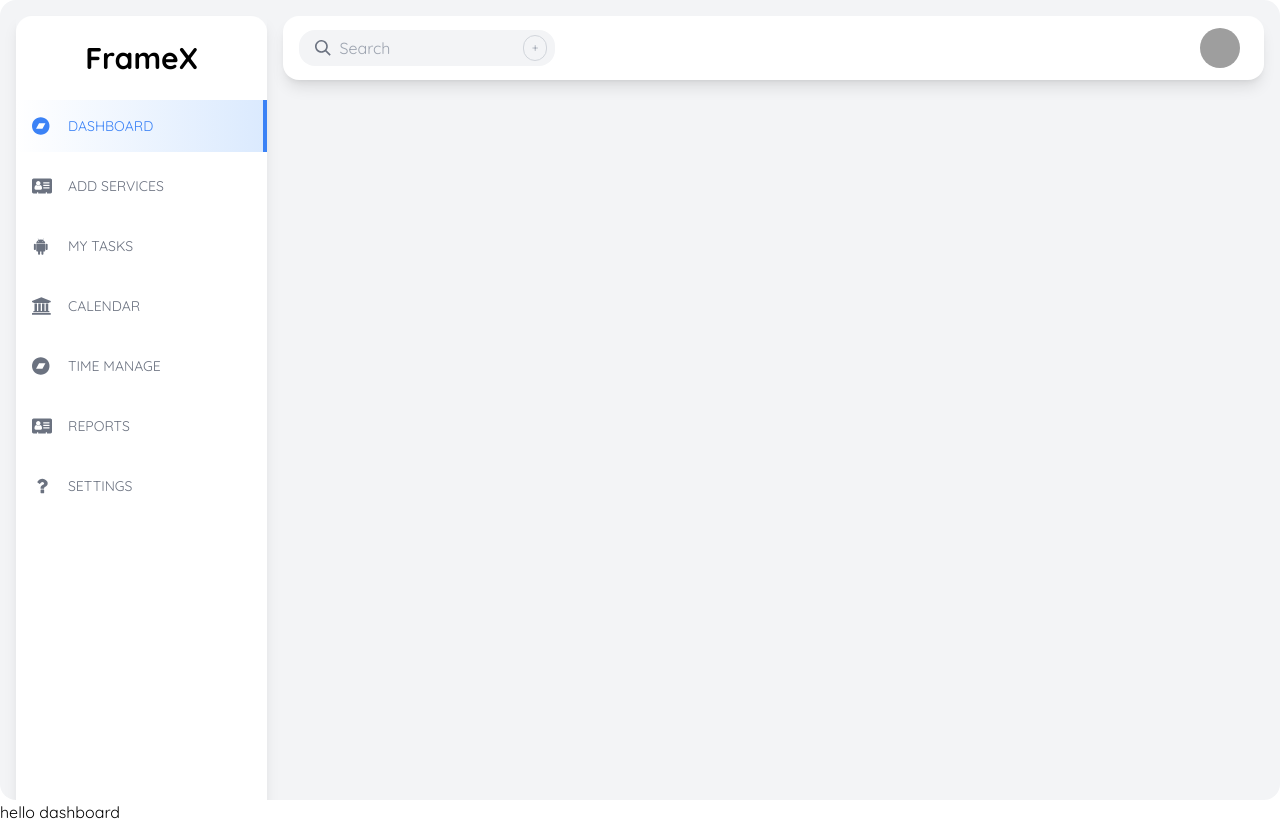
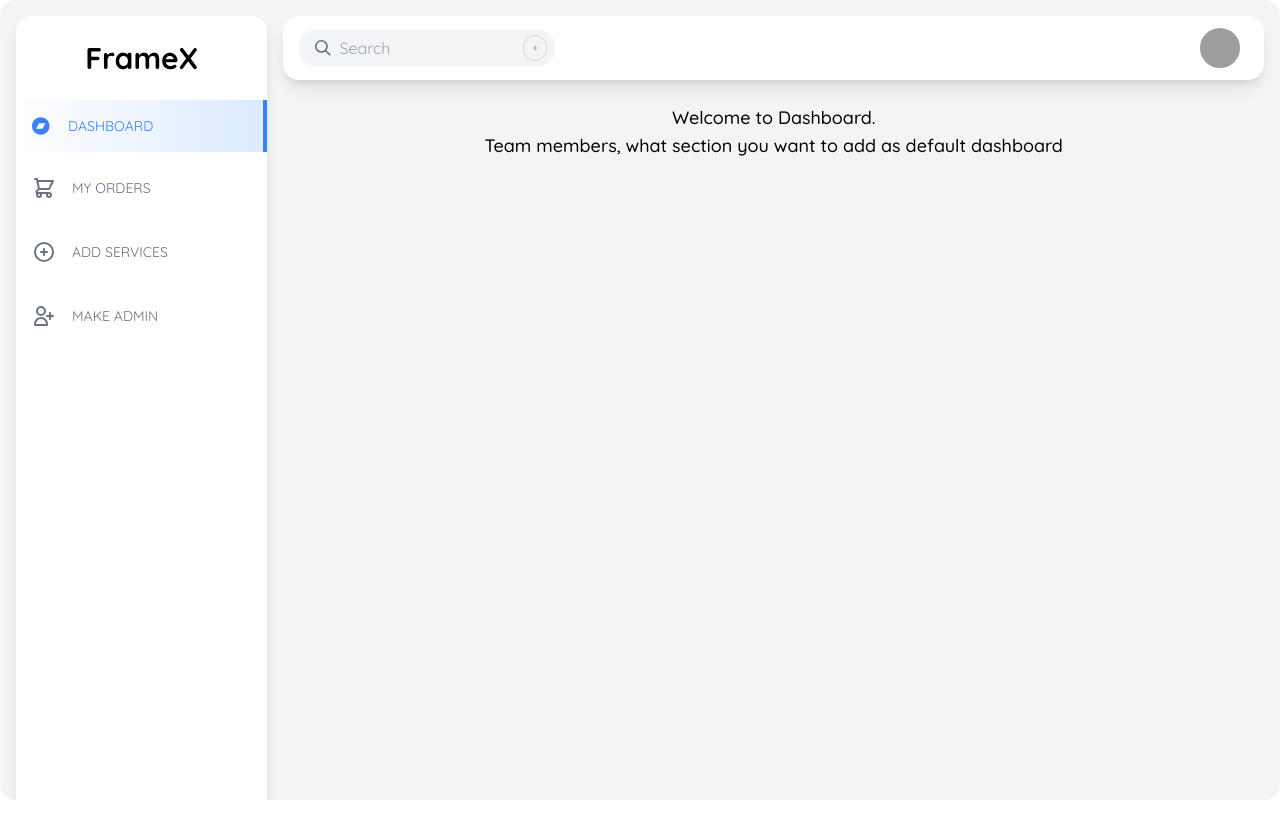
Before and after one commit to muhammadhafijur/framex-io, a React (Create React App) app: page /dashboard in a window 1280 px wide. After the commit the page ends 800 px from the top, so only its background shows below. Built offline with nearby package versions, Linux system fonts and the light colour scheme; grey boxes are pictures that could not be loaded.

Commit message:
nested dashboard implemented

```diff
--- a/src/App.tsx
+++ b/src/App.tsx
@@ -3,6 +3,9 @@ import { BrowserRouter, Route, Routes } from "react-router-dom";
 import "./App.css";
 import AddServices from "./Pages/Dashboard/AddServices/AddServices";
 import Dashboard from "./Pages/Dashboard/Dashboard/Dashboard";
+import DefaultDashboard from "./Pages/Dashboard/Dashboard/DefaultDashboard";
+import MakeAdmin from "./Pages/Dashboard/MakeAdmin/MakeAdmin";
+import MyOrders from "./Pages/Dashboard/MyOrders/MyOrders";
 import Details from "./Pages/Details/Details";
 import Home from "./Pages/Home/Home/Home";
 import Login from "./Pages/Login/Login/Login";
@@ -23,8 +26,13 @@ function App() {
           <Route path="/login" element={<Login />} />
           <Route path="/register" element={<Register />} />
           <Route path="/purchase/:id" element={<Purchase />} />
-          <Route path="/dashboard" element={<Dashboard />} />
-          <Route path="/dashboard/addservices" element={<AddServices />} />
+          <Route path="/dashboard" element={<Dashboard />} >
+
+            <Route index element={<DefaultDashboard />} />
+            <Route path="/dashboard/my-orders" element={<MyOrders />} />
+            <Route path="/dashboard/add-services" element={<AddServices />} />
+            <Route path="/dashboard/make-admin" element={<MakeAdmin />} />
+          </Route>
           <Route path="/details/:id" element={<Details />} />
           <Route path="*" element={<NotFound />} />
         </Routes>
--- a/src/Pages/Dashboard/Dashboard/Dashboard.tsx
+++ b/src/Pages/Dashboard/Dashboard/Dashboard.tsx
@@ -1,11 +1,11 @@
 import React from "react";
-import DashboardHome from "./../DashboardHome/DashboardHome";
+import DashboardHome from "../DashboardHome/DashboardHome";
 
 const Dashboard = () => {
   return (
     <div>
-      <DashboardHome></DashboardHome>
-      <h2>hello dashboard</h2>
+      <DashboardHome />
+
     </div>
   );
 };
--- /dev/null
+++ b/src/Pages/Dashboard/Dashboard/DefaultDashboard.tsx
@@ -0,0 +1,12 @@
+import React from 'react';
+
+const DefaultDashboard = () => {
+    return (
+        <div className="text-center font-medium text-lg">
+            <h2>Welcome to Dashboard.</h2>
+            <p>Team members, what section you want to add as default dashboard</p>
+        </div>
+    );
+};
+
+export default DefaultDashboard;
--- a/src/Pages/Dashboard/DashboardHome/DashboardHome.tsx
+++ b/src/Pages/Dashboard/DashboardHome/DashboardHome.tsx
@@ -1,5 +1,5 @@
 import React from "react";
-import { Link, NavLink } from "react-router-dom";
+import { Link, NavLink, Outlet } from "react-router-dom";
 
 const DashboardHome = () => {
     return (
@@ -33,118 +33,47 @@ const DashboardHome = () => {
                                         </span>
                                         <span className="mx-4 text-sm font-normal">Dashboard</span>
                                     </Link>
+
                                     <Link
-                    to="/dashboard/addservices"
+                                        to="/dashboard/my-orders"
+                                        className="w-full font-thin uppercase text-gray-500 dark:text-gray-200 flex items-center p-4 my-2 transition-colors duration-200 justify-start hover:text-blue-500"
+
+                                    >
+                                        <span className="text-left">
+                                            <svg xmlns="http://www.w3.org/2000/svg" className="h-6 w-6" fill="none" viewBox="0 0 24 24" stroke="currentColor">
+                                                <path stroke-linecap="round" stroke-linejoin="round" stroke-width="2" d="M3 3h2l.4 2M7 13h10l4-8H5.4M7 13L5.4 5M7 13l-2.293 2.293c-.63.63-.184 1.707.707 1.707H17m0 0a2 2 0 100 4 2 2 0 000-4zm-8 2a2 2 0 11-4 0 2 2 0 014 0z" />
+                                            </svg>
+                                        </span>
+                                        <span className="mx-4 text-sm font-normal">My Orders</span>
+                                    </Link>
+
+                                    <Link
+                                        to="/dashboard/add-services"
                                         className="w-full font-thin uppercase text-gray-500 dark:text-gray-200 flex items-center p-4 my-2 transition-colors duration-200 justify-start hover:text-blue-500"
                                     >
                                         <span className="text-left">
-                      <svg
-                        width="20"
-                        height="20"
-                        fill="currentColor"
-                        className="m-auto"
-                        viewBox="0 0 2048 1792"
-                        xmlns="http://www.w3.org/2000/svg"
-                      >
-                        <path d="M1024 1131q0-64-9-117.5t-29.5-103-60.5-78-97-28.5q-6 4-30 18t-37.5 21.5-35.5 17.5-43 14.5-42 4.5-42-4.5-43-14.5-35.5-17.5-37.5-21.5-30-18q-57 0-97 28.5t-60.5 78-29.5 103-9 117.5 37 106.5 91 42.5h512q54 0 91-42.5t37-106.5zm-157-520q0-94-66.5-160.5t-160.5-66.5-160.5 66.5-66.5 160.5 66.5 160.5 160.5 66.5 160.5-66.5 66.5-160.5zm925 509v-64q0-14-9-23t-23-9h-576q-14 0-23 9t-9 23v64q0 14 9 23t23 9h576q14 0 23-9t9-23zm0-260v-56q0-15-10.5-25.5t-25.5-10.5h-568q-15 0-25.5 10.5t-10.5 25.5v56q0 15 10.5 25.5t25.5 10.5h568q15 0 25.5-10.5t10.5-25.5zm0-252v-64q0-14-9-23t-23-9h-576q-14 0-23 9t-9 23v64q0 14 9 23t23 9h576q14 0 23-9t9-23zm256-320v1216q0 66-47 113t-113 47h-352v-96q0-14-9-23t-23-9h-64q-14 0-23 9t-9 23v96h-768v-96q0-14-9-23t-23-9h-64q-14 0-23 9t-9 23v96h-352q-66 0-113-47t-47-113v-1216q0-66 47-113t113-47h1728q66 0 113 47t47 113z"></path>
+                                            <svg xmlns="http://www.w3.org/2000/svg" className="h-6 w-6" fill="none" viewBox="0 0 24 24" stroke="currentColor">
+                                                <path stroke-linecap="round" stroke-linejoin="round" stroke-width="2" d="M12 9v3m0 0v3m0-3h3m-3 0H9m12 0a9 9 0 11-18 0 9 9 0 0118 0z" />
                                             </svg>
                                         </span>
                                         <span className="mx-4 text-sm font-normal">
                                             Add Services
                                         </span>
                                     </Link>
-                  <a
+                                    <Link
+                                        to="/dashboard/make-admin"
                                         className="w-full font-thin uppercase text-gray-500 dark:text-gray-200 flex items-center p-4 my-2 transition-colors duration-200 justify-start hover:text-blue-500"
-                    href="/"
+
                                     >
                                         <span className="text-left">
-                      <svg
-                        width="20"
-                        height="20"
-                        fill="currentColor"
-                        className="m-auto"
-                        viewBox="0 0 2048 1792"
-                        xmlns="http://www.w3.org/2000/svg"
-                      >
-                        <path d="M685 483q16 0 27.5-11.5t11.5-27.5-11.5-27.5-27.5-11.5-27 11.5-11 27.5 11 27.5 27 11.5zm422 0q16 0 27-11.5t11-27.5-11-27.5-27-11.5-27.5 11.5-11.5 27.5 11.5 27.5 27.5 11.5zm-812 184q42 0 72 30t30 72v430q0 43-29.5 73t-72.5 30-73-30-30-73v-430q0-42 30-72t73-30zm1060 19v666q0 46-32 78t-77 32h-75v227q0 43-30 73t-73 30-73-30-30-73v-227h-138v227q0 43-30 73t-73 30q-42 0-72-30t-30-73l-1-227h-74q-46 0-78-32t-32-78v-666h918zm-232-405q107 55 171 153.5t64 215.5h-925q0-117 64-215.5t172-153.5l-71-131q-7-13 5-20 13-6 20 6l72 132q95-42 201-42t201 42l72-132q7-12 20-6 12 7 5 20zm477 488v430q0 43-30 73t-73 30q-42 0-72-30t-30-73v-430q0-43 30-72.5t72-29.5q43 0 73 29.5t30 72.5z"></path>
+                                            <svg xmlns="http://www.w3.org/2000/svg" className="h-6 w-6" fill="none" viewBox="0 0 24 24" stroke="currentColor">
+                                                <path stroke-linecap="round" stroke-linejoin="round" stroke-width="2" d="M18 9v3m0 0v3m0-3h3m-3 0h-3m-2-5a4 4 0 11-8 0 4 4 0 018 0zM3 20a6 6 0 0112 0v1H3v-1z" />
                                             </svg>
                                         </span>
-                    <span className="mx-4 text-sm font-normal">My tasks</span>
-                  </a>
-                  <a
-                    className="w-full font-thin uppercase text-gray-500 dark:text-gray-200 flex items-center p-4 my-2 transition-colors duration-200 justify-start hover:text-blue-500"
-                    href="/"
-                  >
-                    <span className="text-left">
-                      <svg
-                        width="20"
-                        height="20"
-                        fill="currentColor"
-                        className="m-auto"
-                        viewBox="0 0 2048 1792"
-                        xmlns="http://www.w3.org/2000/svg"
-                      >
-                        <path d="M960 0l960 384v128h-128q0 26-20.5 45t-48.5 19h-1526q-28 0-48.5-19t-20.5-45h-128v-128zm-704 640h256v768h128v-768h256v768h128v-768h256v768h128v-768h256v768h59q28 0 48.5 19t20.5 45v64h-1664v-64q0-26 20.5-45t48.5-19h59v-768zm1595 960q28 0 48.5 19t20.5 45v128h-1920v-128q0-26 20.5-45t48.5-19h1782z"></path>
-                      </svg>
-                    </span>
-                    <span className="mx-4 text-sm font-normal">Calendar</span>
-                  </a>
-                  <a
-                    className="w-full font-thin uppercase text-gray-500 dark:text-gray-200 flex items-center p-4 my-2 transition-colors duration-200 justify-start hover:text-blue-500"
-                    href="/"
-                  >
-                    <span className="text-left">
-                      <svg
-                        width="20"
-                        height="20"
-                        className="m-auto"
-                        fill="currentColor"
-                        viewBox="0 0 2048 1792"
-                        xmlns="http://www.w3.org/2000/svg"
-                      >
-                        <path d="M1070 1178l306-564h-654l-306 564h654zm722-282q0 182-71 348t-191 286-286 191-348 71-348-71-286-191-191-286-71-348 71-348 191-286 286-191 348-71 348 71 286 191 191 286 71 348z"></path>
-                      </svg>
-                    </span>
-                    <span className="mx-4 text-sm font-normal">
-                      Time manage
-                    </span>
-                  </a>
-                  <a
-                    className="w-full font-thin uppercase text-gray-500 dark:text-gray-200 flex items-center p-4 my-2 transition-colors duration-200 justify-start hover:text-blue-500"
-                    href="/"
-                  >
-                    <span className="text-left">
-                      <svg
-                        width="20"
-                        height="20"
-                        fill="currentColor"
-                        className="m-auto"
-                        viewBox="0 0 2048 1792"
-                        xmlns="http://www.w3.org/2000/svg"
-                      >
-                        <path d="M1024 1131q0-64-9-117.5t-29.5-103-60.5-78-97-28.5q-6 4-30 18t-37.5 21.5-35.5 17.5-43 14.5-42 4.5-42-4.5-43-14.5-35.5-17.5-37.5-21.5-30-18q-57 0-97 28.5t-60.5 78-29.5 103-9 117.5 37 106.5 91 42.5h512q54 0 91-42.5t37-106.5zm-157-520q0-94-66.5-160.5t-160.5-66.5-160.5 66.5-66.5 160.5 66.5 160.5 160.5 66.5 160.5-66.5 66.5-160.5zm925 509v-64q0-14-9-23t-23-9h-576q-14 0-23 9t-9 23v64q0 14 9 23t23 9h576q14 0 23-9t9-23zm0-260v-56q0-15-10.5-25.5t-25.5-10.5h-568q-15 0-25.5 10.5t-10.5 25.5v56q0 15 10.5 25.5t25.5 10.5h568q15 0 25.5-10.5t10.5-25.5zm0-252v-64q0-14-9-23t-23-9h-576q-14 0-23 9t-9 23v64q0 14 9 23t23 9h576q14 0 23-9t9-23zm256-320v1216q0 66-47 113t-113 47h-352v-96q0-14-9-23t-23-9h-64q-14 0-23 9t-9 23v96h-768v-96q0-14-9-23t-23-9h-64q-14 0-23 9t-9 23v96h-352q-66 0-113-47t-47-113v-1216q0-66 47-113t113-47h1728q66 0 113 47t47 113z"></path>
-                      </svg>
-                    </span>
-                    <span className="mx-4 text-sm font-normal">Reports</span>
-                  </a>
-                  <a
-                    className="w-full font-thin uppercase text-gray-500 dark:text-gray-200 flex items-center p-4 my-2 transition-colors duration-200 justify-start hover:text-blue-500"
-                    href="/"
-                  >
-                    <span className="text-left">
-                      <svg
-                        width="20"
-                        fill="currentColor"
-                        height="20"
-                        className="h-5 w-5"
-                        viewBox="0 0 1792 1792"
-                        xmlns="http://www.w3.org/2000/svg"
-                      >
-                        <path d="M1088 1256v240q0 16-12 28t-28 12h-240q-16 0-28-12t-12-28v-240q0-16 12-28t28-12h240q16 0 28 12t12 28zm316-600q0 54-15.5 101t-35 76.5-55 59.5-57.5 43.5-61 35.5q-41 23-68.5 65t-27.5 67q0 17-12 32.5t-28 15.5h-240q-15 0-25.5-18.5t-10.5-37.5v-45q0-83 65-156.5t143-108.5q59-27 84-56t25-76q0-42-46.5-74t-107.5-32q-65 0-108 29-35 25-107 115-13 16-31 16-12 0-25-8l-164-125q-13-10-15.5-25t5.5-28q160-266 464-266 80 0 161 31t146 83 106 127.5 41 158.5z"></path>
-                      </svg>
-                    </span>
-                    <span className="mx-4 text-sm font-normal">Settings</span>
-                  </a>
+                                        <span className="mx-4 text-sm font-normal">Make Admin</span>
+                                    </Link>
+
+
                                 </div>
                             </nav>
                         </div>
@@ -197,6 +126,12 @@ const DashboardHome = () => {
                                 </div>
                             </div>
                         </header>
+
+                        {/* outlet for dashboard */}
+                        <div className="flex-1 p-2 min-h-screen">
+                            <Outlet />
+                        </div>
+
                     </div>
                 </div>
             </main>
--- a/src/Pages/Dashboard/MakeAdmin/MakeAdmin.tsx
+++ b/src/Pages/Dashboard/MakeAdmin/MakeAdmin.tsx
@@ -4,12 +4,12 @@ const MakeAdmin = () => {
   return (
     <div>
       <div>
-        <h1 className="text-center text-5xl bg-green-500 py-2 rounded">
+        <h1 className="text-center text-5xl py-2 rounded">
           Make an Admin
         </h1>
         <div>
           <form>
-            <div className="min-h-screen p-6 bg-gray-100 flex items-center justify-center">
+            <div className=" mt-5 p-6 bg-gray-100 flex items-center justify-center">
               <div className="container max-w-screen-lg mx-auto">
                 <div>
                   <h2 className="font-semibold text-xl text-gray-600">
@@ -35,6 +35,7 @@ const MakeAdmin = () => {
                             <input
                               type="email"
                               id="full_name"
+                              placeholder="Email"
                               className="h-10 border mt-1 rounded px-4 w-full bg-gray-50"
                             />
                           </div>
--- a/src/Pages/Dashboard/MyOrders/MyOrders.tsx
+++ b/src/Pages/Dashboard/MyOrders/MyOrders.tsx
@@ -30,7 +30,10 @@ const MyOrders = () => {
   //   };
 
   return (
-    <div>
+    <div className="text-center font-medium text-lg">
+      {/* delete className, h2 an p when working. */}
+      <h2>Working on progress...</h2>
+      <p><small>Anyone have to add this section. Who is working on this section?</small></p>
       {/* <div>
       <div className="w-3/4 mx-auto">
       <h1 className="mb-8 text-4xl text-center">My Orders</h1>
--- a/src/Pages/Details/Details.tsx
+++ b/src/Pages/Details/Details.tsx
@@ -42,7 +42,7 @@ const Details = () => {
                                     Explore Services
                                 </button>
                             </Link>
-              <Link to="/purchase">
+                            <Link to={`/purchase/${service?._id}`}>
                                 <button
                                     type="button"
                                     className="py-4 px-6  bg-gray-800 hover:bg-gray-700 focus:ring-indigo-500 focus:ring-offset-indigo-200 text-white w-full transition ease-in duration-200 text-center text-base font-semibold shadow-md focus:outline-none focus:ring-2 focus:ring-offset-2  rounded-lg "
```
Lines whose indentation alone changed are shown as unchanged.
